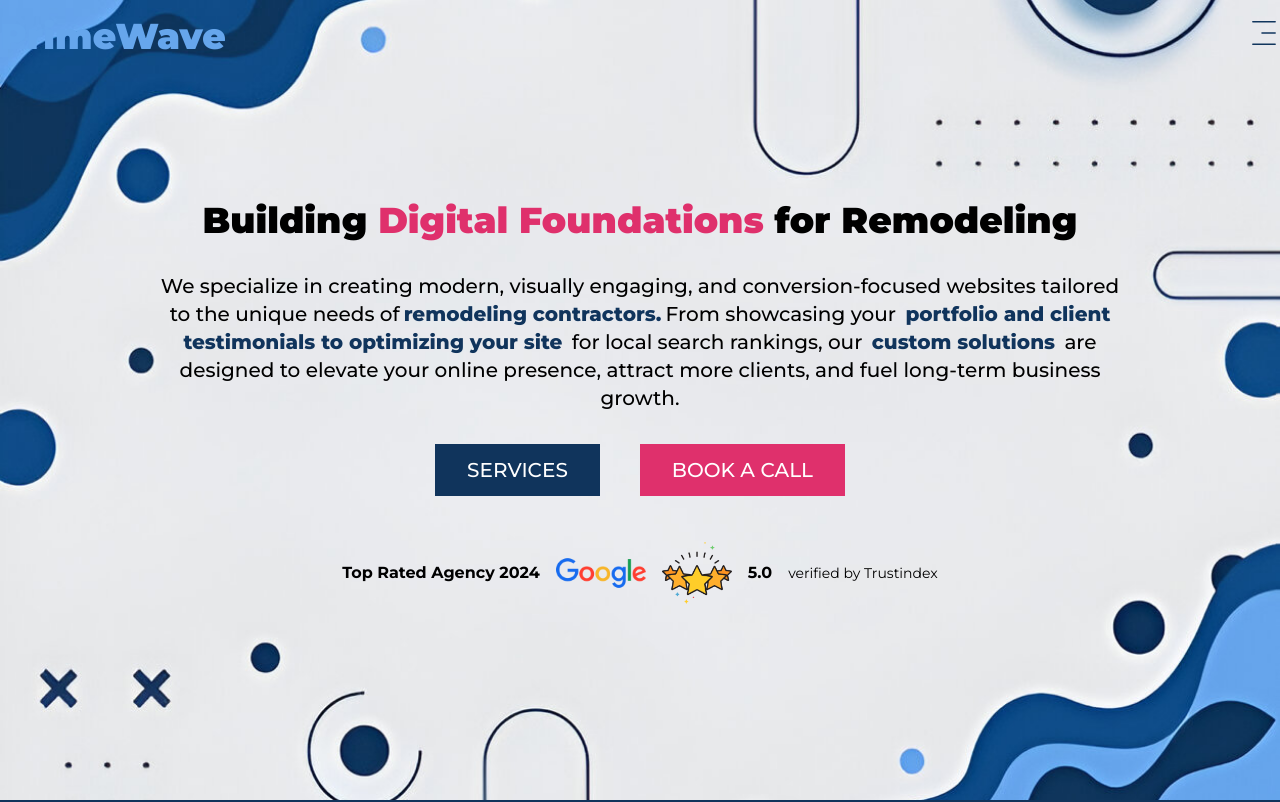
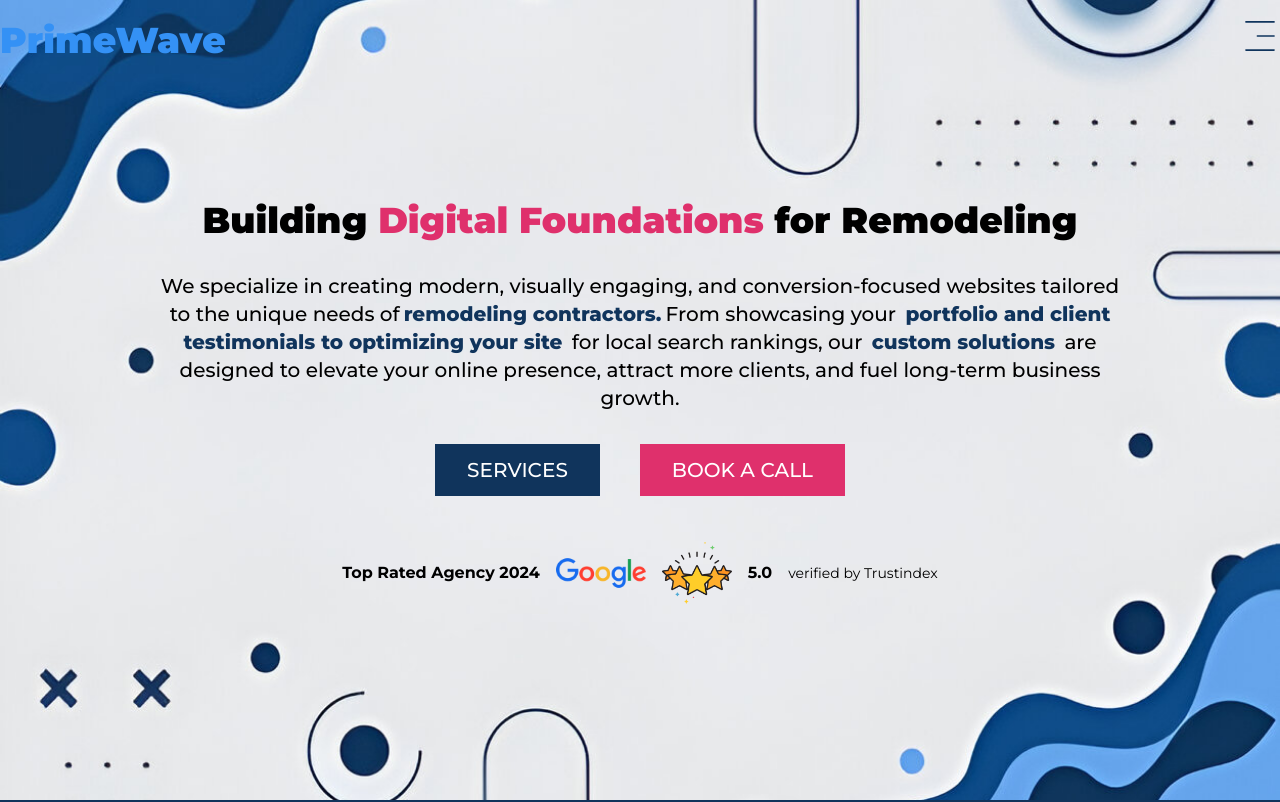
Before and after one commit to naymHdev/primewave-solutions, a Next.js app: page / in a window 1280 px wide. Shown: the top 802 px of the page. Built offline with nearby package versions, Linux system fonts and the light colour scheme.

Commit message:
[updated]

```diff
--- a/src/components/layout/Navbar/Navbar.jsx
+++ b/src/components/layout/Navbar/Navbar.jsx
@@ -22,7 +22,7 @@ const Navbar = () => {
       <div className="container mx-auto flex items-center justify-between py-4 px-4 md:px-0">
         {/* Logo */}
         <div className="text-4xl font-extrabold">
-          <span className="text-[#66A6EC] font-black font-montserrat">
+          <span className="text-[#3491f5] font-black font-montserrat">
             PrimeWave
           </span>
         </div>
@@ -30,7 +30,7 @@ const Navbar = () => {
         {/* Hamburger Menu Icon */}
         <div className="">
           <button onClick={handleMenuToggle}>
-            <CiMenuFries className="h-8 w-8 text-[#10355D]" />
+            <CiMenuFries className="size-10 text-[#10355D]" />
           </button>
         </div>
       </div>
@@ -53,10 +53,7 @@ const Navbar = () => {
 
         {/* Menu Items */}
         <div className="flex flex-col items-end space-y-3 px-10">
-          <a
-            href="/"
-            className="py-2 text-3xl font-bold hover:text-[#104F89]"
-          >
+          <a href="/" className="py-2 text-3xl font-bold hover:text-[#104F89]">
             Home
           </a>
 
```
Also changed, not shown: src/app/globals.css (line endings or trailing spaces).
